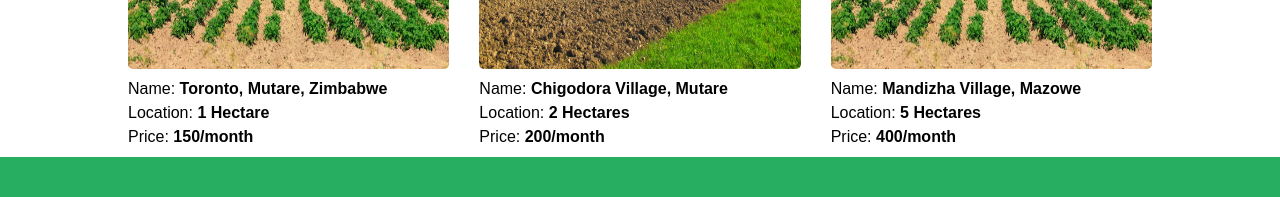
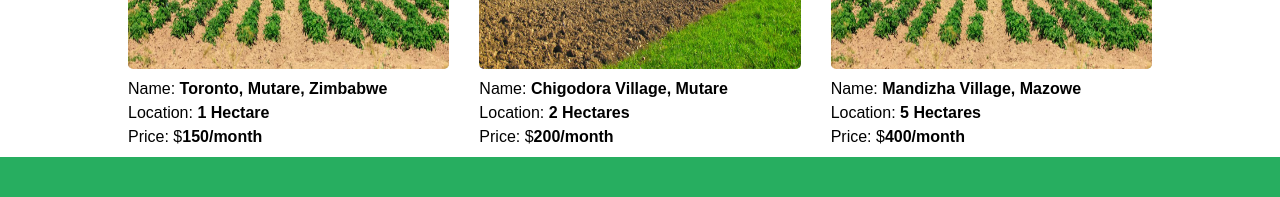
Before and after one commit to RaynerRay/amalgamatedNew, a React (Create React App) app: page / in a window 1280 px wide. Shown: the part 3360-3557 px from the top of the page. Built offline with nearby package versions, Linux system fonts and the light colour scheme.

Commit message:
add registration form

```diff
--- a/src/components/home/location/Location.jsx
+++ b/src/components/home/location/Location.jsx
@@ -25,7 +25,7 @@ const Location = () => {
                 </div>
                 <p className="pt-2">Name: <span className="font-bold">{item.name}</span></p>
                 <p >Location: <span className="font-bold">{item.Villas}</span></p>
-                <p >Price: <span className="font-bold">{item.Offices}</span></p>
+                <p >Price: $<span className="font-bold">{item.Offices}</span></p>
               </div>
 
               </>
```
